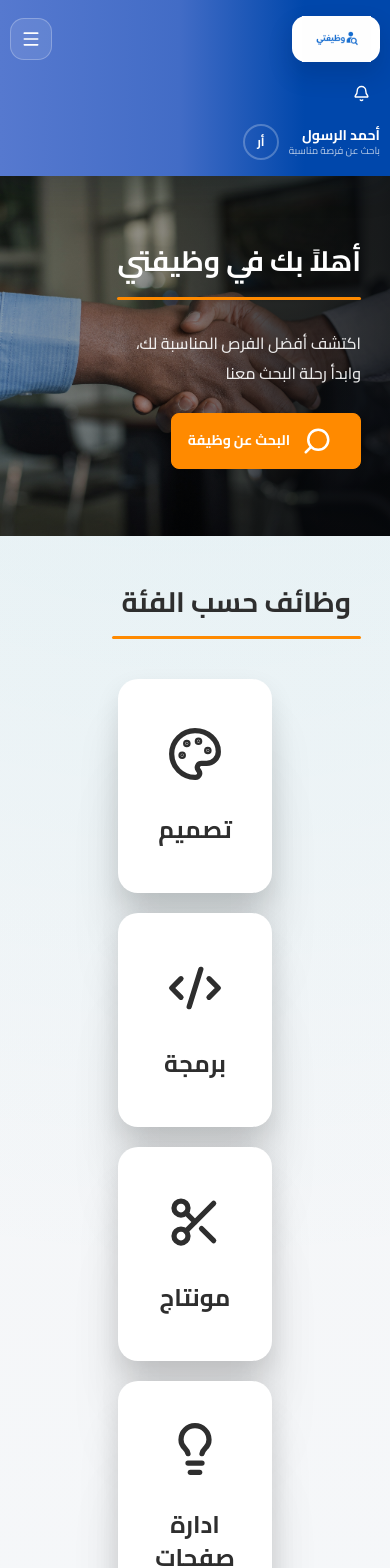
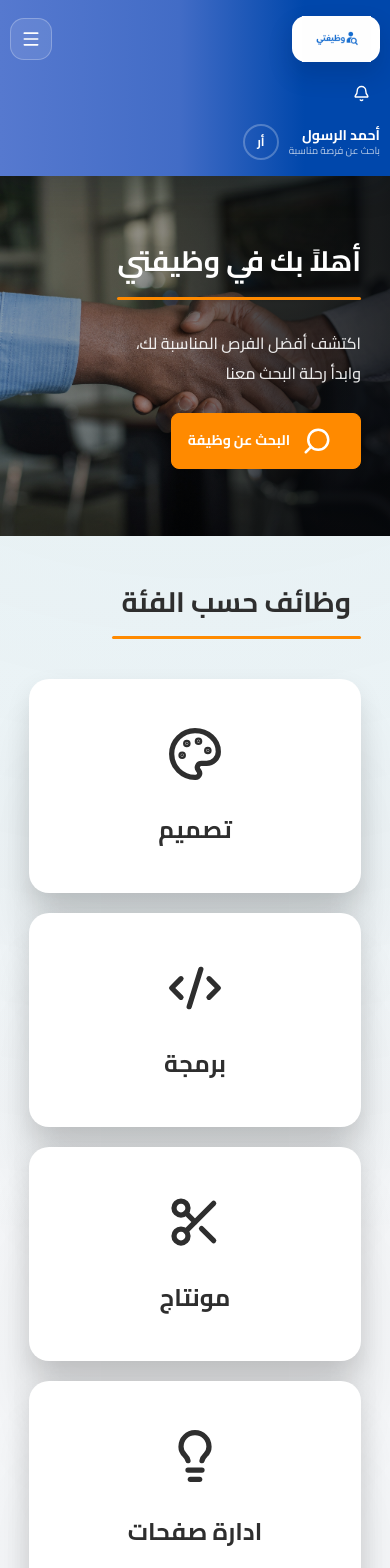
Before and after one commit to Ahmadkaissoon/Uni-final-project, a React (Vite) app: page / in a window 390 px wide. Shown: the top 1568 px of the page. Built offline with nearby package versions, Linux system fonts and the light colour scheme.

Commit message:
fixed categories padding

```diff
--- a/src/components/portal/PortalJobCategoriesSection.tsx
+++ b/src/components/portal/PortalJobCategoriesSection.tsx
@@ -99,7 +99,7 @@ export default function PortalJobCategoriesSection({
                         </div>
                     </div>
 
-                    <div className="grid gap-5 px-[89px] sm:grid-cols-2 lg:grid-cols-3 lg:gap-10">
+                    <div className="grid gap-5 xl:px-[89px] sm:grid-cols-2 lg:grid-cols-3 lg:gap-10">
                         {paginatedCategories.map((category) => (
                             <PortalCategoryCard
                                 key={category.id}
```
